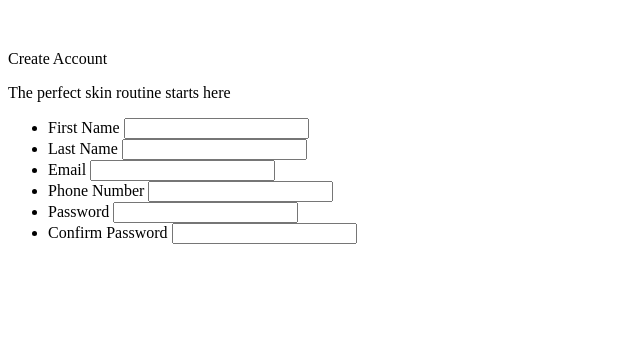
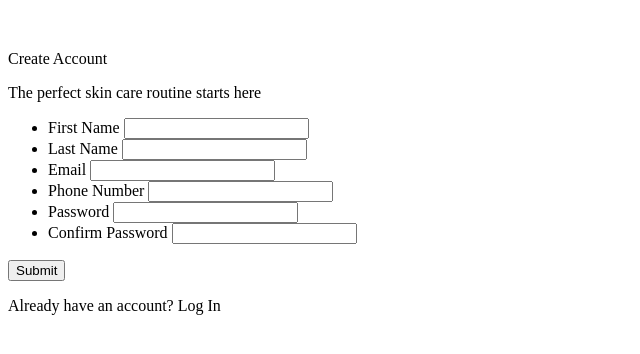
Before and after one commit to Lune3/sign_up-form, a plain HTML site: page index.html in a window 1280 px wide. Shown: the whole page, without its empty margins (0-640 px from the left). Drawn offline with Linux system fonts and the light colour scheme.

Commit message:
Done with html for now

```diff
--- a/index.html
+++ b/index.html
@@ -14,7 +14,7 @@
     <div>
         <div>
             <p>Create Account</p>
-            <p>The perfect skin routine starts here</p>
+            <p>The perfect skin care routine starts here</p>
         </div>
         <div>
             <form action="" method="post">
@@ -44,8 +44,11 @@
                         <input type="password" name="confirm_password" id="confirmPassword" required>
                     </li>
                 </ul>
+                <button type="button">Submit</button>
             </form>
-
+            <div>
+                <p>Already have an account? <span>Log In</span></p>
+            </div>
         </div>
     </div>
 </body>
```
